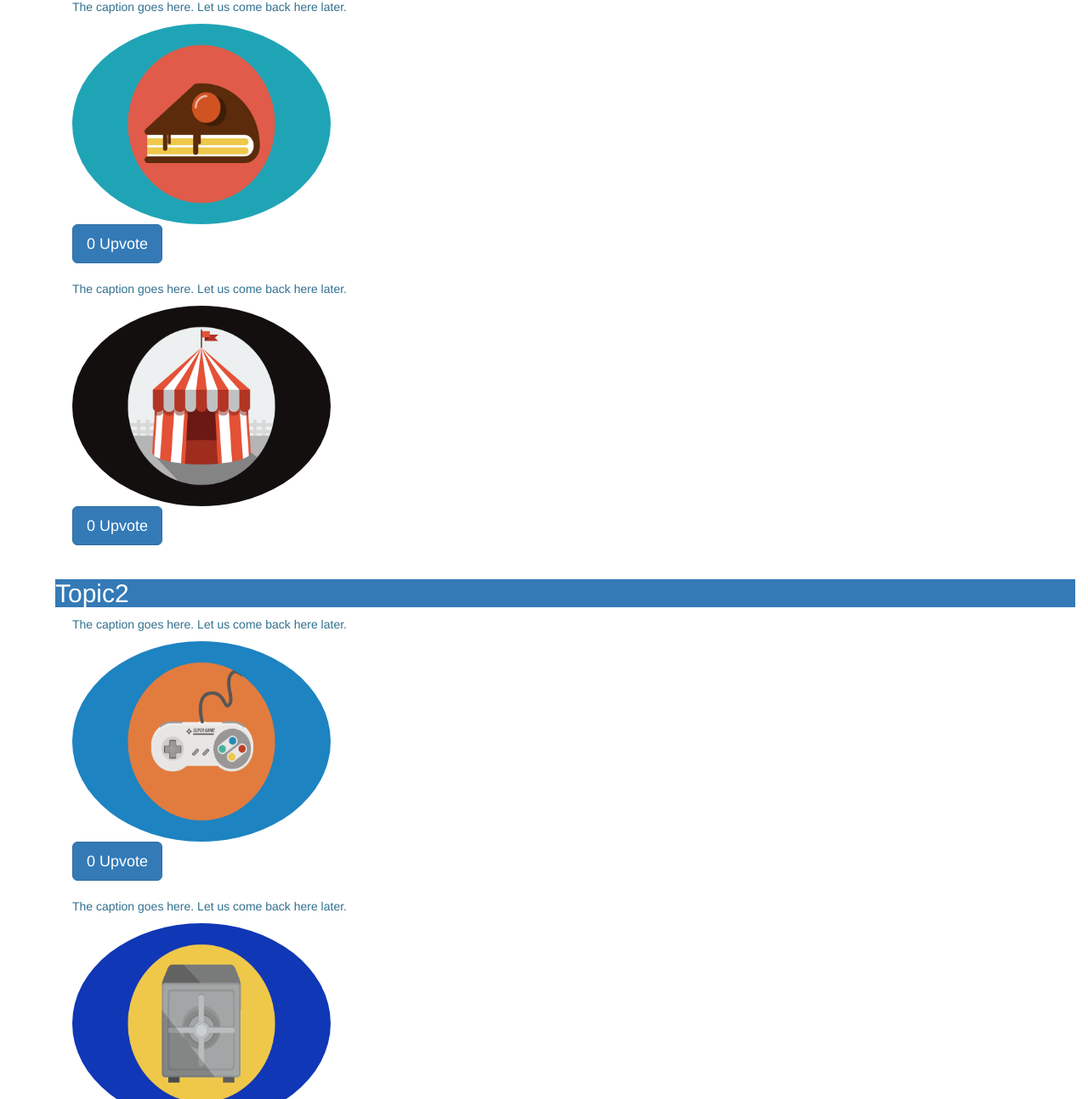
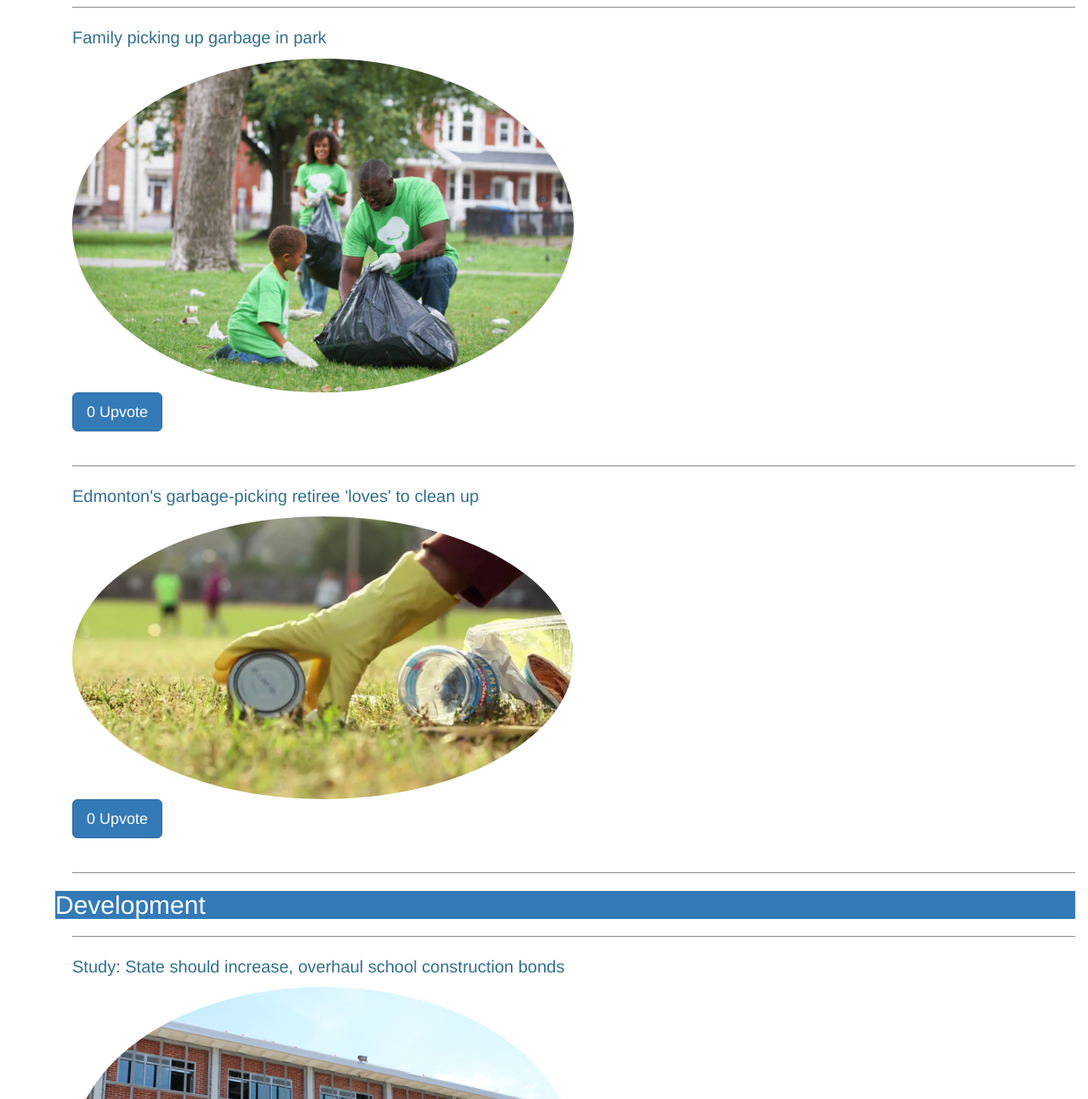
Before and after one commit to vaibhavpundir97/CC, a plain HTML site: page index.html in a window 1280 px wide. Shown: the part 115-1409 px from the top of the page at 85% size. Drawn offline with nearby package versions, Linux system fonts and the light colour scheme.

Commit message:
updated webpage

```diff
--- a/index.html
+++ b/index.html
@@ -14,13 +14,9 @@
     <title>SelfieLessActs</title>
 
     <style>
-      body {
-        background: url(imgportfolio/blurred.jpg);
-        background-size: contain;
-      }
       .img-circle {
-        width: 304px;
-        height: 236px;
+        max-width: 50%;
+        height: auto;
       }
       .act {
         margin-left: 20px;
@@ -28,6 +24,13 @@
       }
       #btn {
         margin-bottom: 20px;
+      }
+      .text-info {
+        font-size: 20px;
+      }
+      hr.style7 {
+      	border-top: 1px solid #8c8b8b;
+      	border-bottom: 1px solid #fff;
       }
     </style>
     <script>
@@ -47,28 +50,34 @@
           </div>
           <ul class="nav navbar-nav">
             <li class="active"><a href="#">Home</a></li>
-            <li><a href="#">Upload</a></li>
+            <li><a href="upload.html">Upload</a></li>
           </ul>
         </div>
       </nav>
     <div class="container-fluid" style="margin-top:50px;margin-left:50px">
-      <h2 class="bg-primary">Topic1</h2>
+      <h2 class="bg-primary">Cleaning</h2>
       <div class="act">
-        <p class="text-info">The caption goes here. Let us come back here later.</p>
-        <img src="img/portfolio/cake.png" class="img-circle" alt="Cinque Terre"><br>
+        <hr class="style7">
+        <p class="text-info">Family picking up garbage in park</p>
+        <img src="img/clean1.jpg" class="img-circle" alt="Cinque Terre"><br>
         <button type="button" class="btn btn-primary btn-lg" id="btn">0 Upvote</button>
-        <p class="text-info">The caption goes here. Let us come back here later.</p>
-        <img src="img/portfolio/circus.png" class="img-circle" alt="Cinque Terre"><br>
+        <hr class="style7">
+        <p class="text-info">Edmonton's garbage-picking retiree 'loves' to clean up</p>
+        <img src="img/clean2.png" class="img-circle" alt="Cinque Terre"><br>
         <button type="button" class="btn btn-primary btn-lg" id="btn">0 Upvote</button>
+        <hr class="style7">
       </div>
-      <h2 class="bg-primary">Topic2</h2>
+      <h2 class="bg-primary">Development</h2>
       <div class="act">
-        <p class="text-info">The caption goes here. Let us come back here later.</p>
-        <img src="img/portfolio/game.png" class="img-circle" alt="Cinque Terre"><br>
+        <hr class="style7">
+        <p class="text-info">Study: State should increase, overhaul school construction bonds</p>
+        <img src="img/dev1.jpg" class="img-circle" alt="Cinque Terre"><br>
         <button type="button" class="btn btn-primary btn-lg" id="btn">0 Upvote</button>
-        <p class="text-info">The caption goes here. Let us come back here later.</p>
-        <img src="img/portfolio/safe.png" class="img-circle" alt="Cinque Terre"><br>
+        <hr class="style7">
+        <p class="text-info">Road getting laid</p>
+        <img src="img/dev2.jpg" class="img-circle" alt="Cinque Terre"><br>
         <button type="button" class="btn btn-primary btn-lg" id="btn">0 Upvote</button>
+        <hr class="style7">
       </div>
     </div>
   </body>
```
Also changed, not shown: upload.html (+8 -3 lines).
